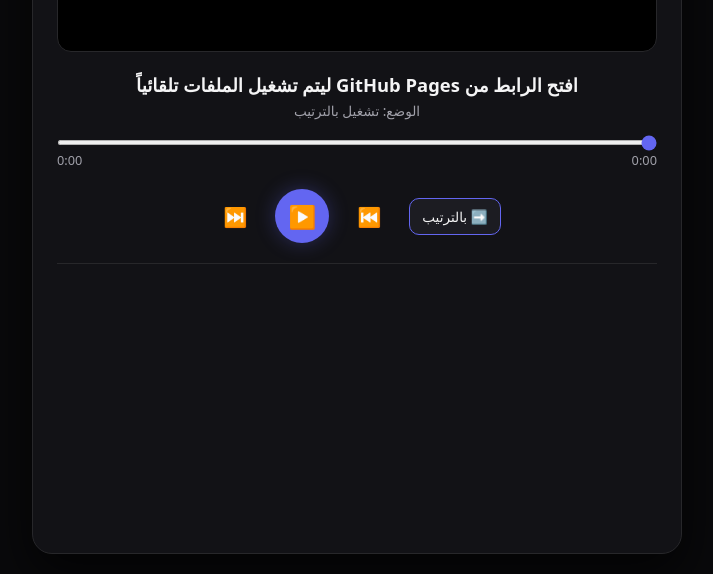
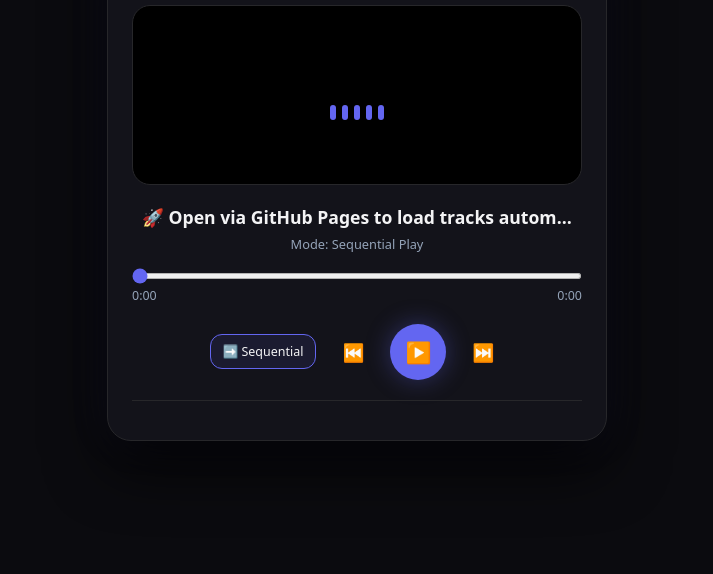
Before and after one commit to muxmd15-byte/My-player-, a plain HTML site: page index.html in a window 1280 px wide. Shown: the part 226-800 px from the top of the page, without its empty margins (283-996 px from the left). Drawn offline with Linux system fonts and the light colour scheme.

Commit message:
Update index.html

```diff
--- a/index.html
+++ b/index.html
@@ -1,42 +1,45 @@
 <!DOCTYPE html>
-<html lang="ar" dir="rtl">
+<html lang="en" dir="ltr">
 <head>
   <meta charset="UTF-8" />
   <meta name="viewport" content="width=device-width, initial-scale=1.0" />
-  <title> my player  </title>
+  <title>NAGHAM 🎧 - Modern Cloud Player</title>
   <style>
     :root {
-      --bg-main: #09090b;
-      --bg-card: #121216;
-      --bg-hover: #1c1c22;
+      --bg-main: #0b0b0f;
+      --bg-card: #13131a;
+      --bg-hover: #1e1e28;
       --accent: #6366f1;
-      --accent-glow: rgba(99, 102, 241, 0.3);
+      --accent-hover: #4f46e5;
+      --accent-glow: rgba(99, 102, 241, 0.35);
       --text-main: #f4f4f5;
-      --text-muted: #a1a1aa;
+      --text-muted: #94a3b8;
       --border: #27272a;
     }
 
-    * { box-sizing: border-box; margin: 0; padding: 0; font-family: system-ui, -apple-system, sans-serif; }
+    * { box-sizing: border-box; margin: 0; padding: 0; font-family: system-ui, -apple-system, BlinkMacSystemFont, 'Segoe UI', Roboto, sans-serif; }
+
     body {
       background-color: var(--bg-main);
       color: var(--text-main);
       display: flex;
       justify-content: center;
+      align-items: center;
       min-height: 100vh;
       padding: 20px;
     }
 
     .app-container {
       width: 100%;
-      max-width: 650px;
+      max-width: 500px;
       background: var(--bg-card);
       border: 1px solid var(--border);
-      border-radius: 20px;
+      border-radius: 24px;
       padding: 24px;
       display: flex;
       flex-direction: column;
       gap: 20px;
-      box-shadow: 0 20px 50px rgba(0,0,0,0.7);
+      box-shadow: 0 25px 60px rgba(0, 0, 0, 0.8), 0 0 40px rgba(99, 102, 241, 0.1);
     }
 
     header {
@@ -47,37 +50,39 @@
       padding-bottom: 15px;
     }
 
-    h1 { font-size: 1.4rem; display: flex; align-items: center; gap: 8px; }
+    h1 { font-size: 1.3rem; display: flex; align-items: center; gap: 8px; font-weight: 700; letter-spacing: -0.5px; }
 
     .toggle-video-btn {
       background: var(--bg-hover);
       color: var(--text-main);
       border: 1px solid var(--border);
       padding: 8px 14px;
-      border-radius: 10px;
+      border-radius: 12px;
       cursor: pointer;
-      font-size: 0.85rem;
-      transition: 0.2s;
+      font-size: 0.82rem;
+      font-weight: 500;
+      transition: all 0.2s ease;
     }
-    .toggle-video-btn:hover { border-color: var(--accent); }
+    .toggle-video-btn:hover { border-color: var(--accent); background: #272733; }
 
     .media-box {
       position: relative;
       width: 100%;
       background: #000;
-      border-radius: 14px;
+      border-radius: 18px;
       overflow: hidden;
       display: flex;
       align-items: center;
       justify-content: center;
-      min-height: 160px;
+      min-height: 180px;
       border: 1px solid var(--border);
     }
 
     video {
       width: 100%;
-      max-height: 300px;
+      max-height: 280px;
       display: none;
+      object-fit: contain;
     }
     video.show { display: block; }
 
@@ -102,32 +107,45 @@
 
     @keyframes bounce {
       0% { height: 10px; }
-      100% { height: 45px; }
+      100% { height: 48px; }
     }
 
-    .track-info { text-align: center; }
-    .track-title { font-size: 1.15rem; font-weight: 600; margin-bottom: 4px; word-break: break-word; }
-    .track-status { font-size: 0.85rem; color: var(--text-muted); }
+    .track-info { text-align: center; padding: 0 10px; }
+    .track-title {
+      font-size: 1.1rem;
+      font-weight: 600;
+      margin-bottom: 6px;
+      word-break: break-word;
+      white-space: nowrap;
+      overflow: hidden;
+      text-overflow: ellipsis;
+    }
+    .track-status { font-size: 0.8rem; color: var(--text-muted); }
 
-    .progress-area { display: flex; flex-direction: column; gap: 6px; }
+    .progress-area { display: flex; flex-direction: column; gap: 8px; }
+
     input[type="range"] {
       width: 100%;
       accent-color: var(--accent);
       cursor: pointer;
-      height: 5px;
+      height: 6px;
+      background: var(--border);
+      border-radius: 4px;
     }
+
     .time-labels {
       display: flex;
       justify-content: space-between;
-      font-size: 0.8rem;
+      font-size: 0.78rem;
       color: var(--text-muted);
+      font-variant-numeric: tabular-nums;
     }
 
     .controls {
       display: flex;
       justify-content: center;
       align-items: center;
-      gap: 18px;
+      gap: 16px;
     }
 
     .btn {
@@ -141,41 +159,47 @@
       align-items: center;
       justify-content: center;
       transition: 0.2s;
-      font-size: 1.2rem;
+      font-size: 1.1rem;
     }
     .btn:hover { background: var(--bg-hover); }
 
     .play-btn {
       background: var(--accent);
-      width: 54px;
-      height: 54px;
-      font-size: 1.4rem;
-      box-shadow: 0 0 20px var(--accent-glow);
+      width: 56px;
+      height: 56px;
+      font-size: 1.3rem;
+      box-shadow: 0 0 25px var(--accent-glow);
     }
-    .play-btn:hover { background: #4f46e5; transform: scale(1.05); }
+    .play-btn:hover { background: var(--accent-hover); transform: scale(1.05); }
 
     .mode-btn {
-      font-size: 0.85rem;
-      border-radius: 10px;
+      font-size: 0.78rem;
+      border-radius: 12px;
       padding: 8px 12px;
       border: 1px solid var(--border);
       background: var(--bg-hover);
       color: var(--text-muted);
+      font-weight: 500;
     }
     .mode-btn.active {
       border-color: var(--accent);
       color: var(--text-main);
+      background: rgba(99, 102, 241, 0.1);
     }
 
     .playlist {
       display: flex;
       flex-direction: column;
       gap: 8px;
-      max-height: 260px;
+      max-height: 220px;
       overflow-y: auto;
       border-top: 1px solid var(--border);
       padding-top: 15px;
+      padding-right: 4px;
     }
+
+    .playlist::-webkit-scrollbar { width: 5px; }
+    .playlist::-webkit-scrollbar-thumb { background: var(--border); border-radius: 4px; }
 
     .track-item {
       display: flex;
@@ -184,24 +208,25 @@
       padding: 12px 14px;
       background: var(--bg-main);
       border: 1px solid transparent;
-      border-radius: 12px;
+      border-radius: 14px;
       cursor: pointer;
-      transition: 0.2s;
+      transition: all 0.2s;
       gap: 10px;
     }
-    .track-item:hover { background: var(--bg-hover); }
+    .track-item:hover { background: var(--bg-hover); border-color: var(--border); }
     .track-item.active {
       border-color: var(--accent);
-      background: rgba(99, 102, 241, 0.1);
+      background: rgba(99, 102, 241, 0.12);
     }
+    .track-name { font-size: 0.9rem; font-weight: 500; overflow: hidden; text-overflow: ellipsis; white-space: nowrap; }
   </style>
 </head>
 <body>
 
 <div class="app-container">
   <header>
-    <h1>🎧 My music </h1>
-    <button class="toggle-video-btn" id="toggleVideoBtn">إظهار الفيديو 🎬</button>
+    <h1>🎧 NAGHAM</h1>
+    <button class="toggle-video-btn" id="toggleVideoBtn">🎬 Toggle Video</button>
   </header>
 
   <div class="media-box" id="mediaBox">
@@ -212,8 +237,8 @@
   </div>
 
   <div class="track-info">
-    <div class="track-title" id="trackTitle">جاري جلب القائمة...</div>
-    <div class="track-status" id="modeLabel">الوضع: تشغيل بالترتيب</div>
+    <div class="track-title" id="trackTitle">✨ Loading playlist...</div>
+    <div class="track-status" id="modeLabel">Mode: Sequential Play</div>
   </div>
 
   <div class="progress-area">
@@ -225,10 +250,10 @@
   </div>
 
   <div class="controls">
-    <button class="btn mode-btn active" id="modeBtn" title="تغيير وضع التكرار">➡️ بالترتيب</button>
-    <button class="btn" id="prevBtn" title="السابق">⏮️</button>
-    <button class="btn play-btn" id="playPauseBtn" title="تشغيل / إيقاف">▶️</button>
-    <button class="btn" id="nextBtn" title="التالي">⏭️</button>
+    <button class="btn mode-btn active" id="modeBtn" title="Change Play Mode">➡️ Sequential</button>
+    <button class="btn" id="prevBtn" title="Previous Track">⏮️</button>
+    <button class="btn play-btn" id="playPauseBtn" title="Play / Pause">▶️</button>
+    <button class="btn" id="nextBtn" title="Next Track">⏭️</button>
   </div>
 
   <div class="playlist" id="playlist"></div>
@@ -255,29 +280,27 @@
   let showVideo = false;
 
   const modes = [
-    { btn: "➡️ بالترتيب", label: "الوضع: تشغيل بالترتيب (يتوقف في النهاية)" },
-    { btn: "🔁 تكرار القائمة", label: "الوضع: تكرار القائمة بالكامل" },
-    { btn: "🔂 تكرار المقطع", label: "الوضع: تكرار الأغنية الحالية" }
+    { btn: "➡️ Sequential", label: "Mode: Sequential Play (Stops at end)" },
+    { btn: "🔁 Loop List", label: "Mode: Repeat Full Playlist" },
+    { btn: "🔂 Repeat Track", label: "Mode: Loop Current Track" }
   ];
 
-  // جلب أسماء الفيديوهات والأغاني مباشرة من الصفحة الرئيسية للمشروع بدون فولدر media
   async function loadTracksFromRoot() {
     try {
-      const host = window.location.hostname; // username.github.io
+      const host = window.location.hostname;
       const pathParts = window.location.pathname.split('/').filter(Boolean);
 
       if (!host.includes('github.io') || pathParts.length === 0) {
-        trackTitle.textContent = "افتح الرابط من GitHub Pages ليتم تشغيل الملفات تلقائياً";
+        trackTitle.textContent = "🚀 Open via GitHub Pages to load tracks automatically";
         return;
       }
 
       const username = host.split('.')[0];
       const repo = pathParts[0];
-      // قراءة محتويات المشروع الرئيسية مباشرة (Root)
       const apiUrl = `https://api.github.com/repos/${username}/${repo}/contents`;
 
       const response = await fetch(apiUrl);
-      if (!response.ok) throw new Error("تعذر الوصول للمشروع، تأكد أنه Public");
+      if (!response.ok) throw new Error("Failed to fetch repository contents");
 
       const files = await response.json();
       const allowedExt = ['.mp4', '.mp3', '.mkv', '.webm', '.m4a', '.wav', '.ogg'];
@@ -293,13 +316,13 @@
         });
 
       if (tracks.length === 0) {
-        trackTitle.textContent = "ارفع فيديوهاتك بجانب index.html وستظهر هنا فوراً";
+        trackTitle.textContent = "📂 Drop media files next to index.html!";
         return;
       }
 
       loadTrack(0, false);
     } catch (err) {
-      trackTitle.textContent = "تأكد أن المشروع عام (Public) وتم رفع الفيديوهات";
+      trackTitle.textContent = "⚠️ Error loading media from repository";
       console.error(err);
     }
   }
@@ -309,7 +332,7 @@
     tracks.forEach((track, index) => {
       const div = document.createElement('div');
       div.className = `track-item ${index === currentIndex ? 'active' : ''}`;
-      div.innerHTML = `<span>${index + 1}. ${track.title}</span><span>${index === currentIndex ? '🔊' : '▶️'}</span>`;
+      div.innerHTML = `<span class="track-name">🎵 ${index + 1}. ${track.title}</span><span>${index === currentIndex ? '🔊' : '▶️'}</span>`;
       div.onclick = () => loadTrack(index, true);
       playlistEl.appendChild(div);
     });
@@ -395,11 +418,11 @@
     if (showVideo) {
       player.classList.add('show');
       visualizer.style.display = 'none';
-      toggleVideoBtn.textContent = 'وضع الصوت فقط 🎧';
+      toggleVideoBtn.textContent = '🎧 Audio Only';
     } else {
       player.classList.remove('show');
       visualizer.style.display = 'flex';
-      toggleVideoBtn.textContent = 'إظهار الفيديو 🎬';
+      toggleVideoBtn.textContent = '🎬 Toggle Video';
     }
   };
 
```
